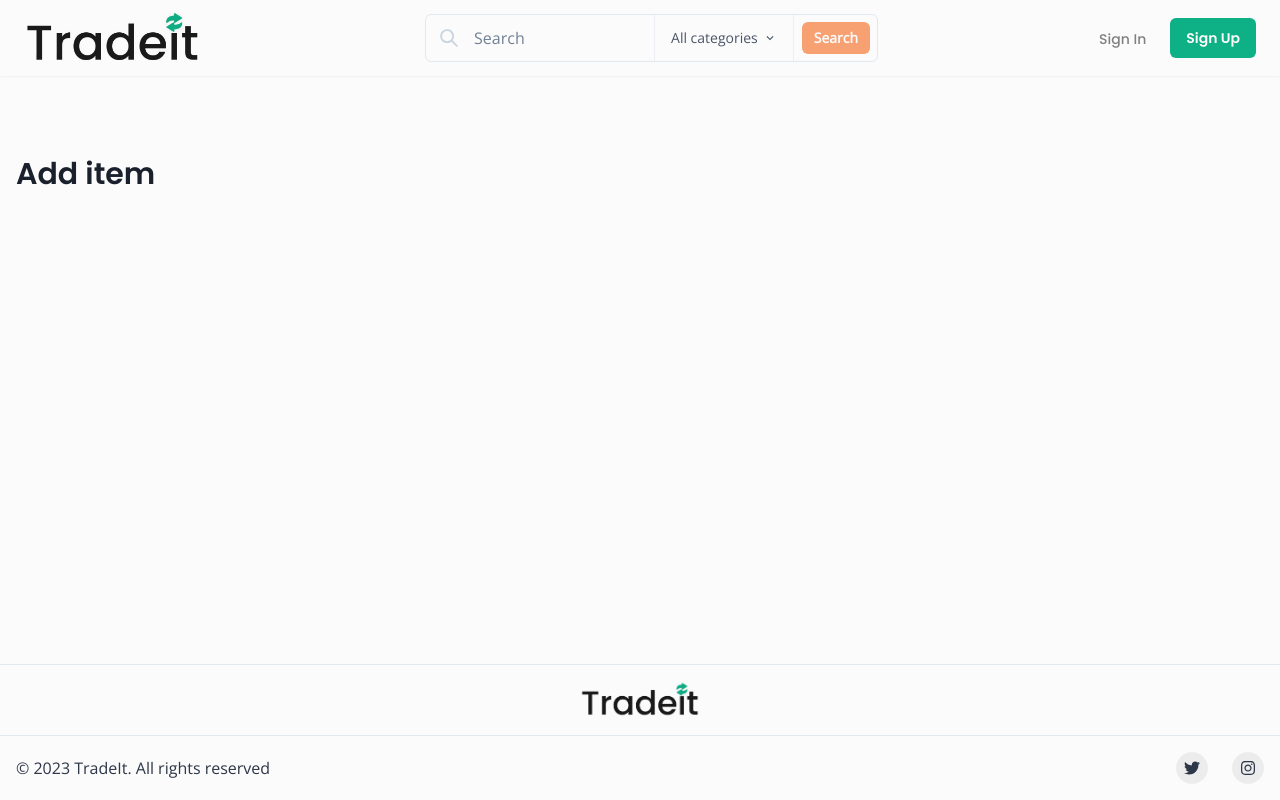
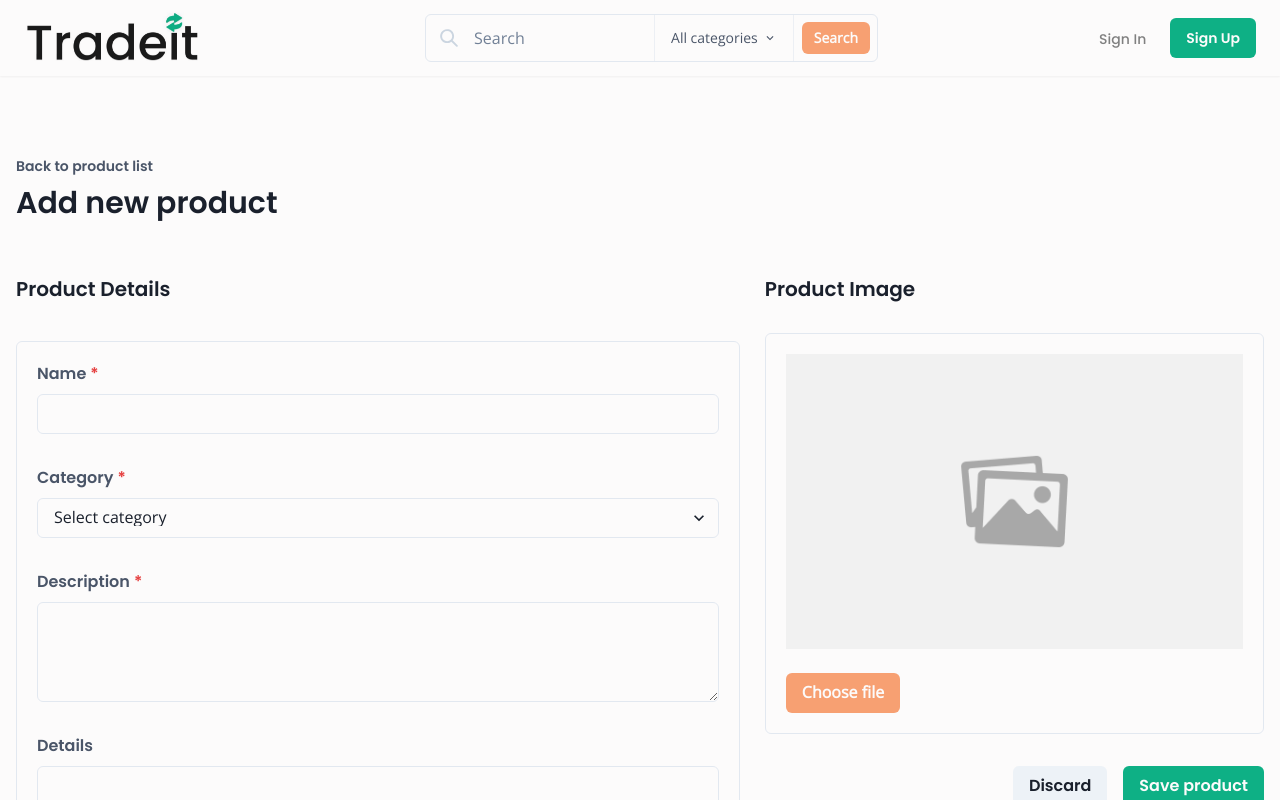
Before and after one commit to danielavornic/trade-it-front, a Next.js app: page /product/add in a window 1280 px wide. Built offline with nearby package versions, Linux system fonts and the light colour scheme.

Commit message:
Add product add page

```diff
--- a/src/pages/product/add.tsx
+++ b/src/pages/product/add.tsx
@@ -1,18 +1,220 @@
+import { products } from "@/api";
 import { Layout } from "@/components";
-import { Box, HStack, Heading } from "@chakra-ui/react";
+import { getCategories } from "@/data";
+import {
+  Box,
+  Button,
+  Flex,
+  FormControl,
+  FormLabel,
+  HStack,
+  Heading,
+  VStack,
+  useToast,
+  Image,
+  Input,
+  Textarea,
+  Text,
+  Select,
+} from "@chakra-ui/react";
+import { useMutation, useQuery, useQueryClient } from "@tanstack/react-query";
+import { useRouter } from "next/router";
+import { useState } from "react";
+
+const initialFormValues = {
+  name: "",
+  description: "",
+  details: "",
+  category: "",
+  condition: "",
+  status: "",
+  targetProduct: "",
+  img: "",
+};
+
+const FALLBACK_IMAGE = "/assets/images/fallback.png";
 
 const AddProductPage = () => {
+  const router = useRouter();
+  const toast = useToast();
+  const queryClient = useQueryClient();
+
+  const { data: categories, isSuccess } = useQuery({
+    queryKey: ["categories"],
+    queryFn: getCategories,
+  });
+
+  const [formValues, setFormValues] = useState(initialFormValues);
+  const [imageUrl, setImageUrl] = useState(FALLBACK_IMAGE);
+
+  // const { mutate: addMutation } = useMutation(products.add, {
+  //   onSuccess: () => {
+  //     toastNotification("Product added succesfully", "success");
+  //     router.push("/catalog");
+  //     queryClient.invalidateQueries(["catalog"]);
+  //     window.scrollTo(0, 0);
+  //   },
+  // });
+
+  const toastNotification = (title: string, status: "success" | "error") =>
+    toast({
+      title,
+      status,
+      duration: 5000,
+      isClosable: true,
+      position: "top-right",
+    });
+
+  const handleChange = (
+    e: React.ChangeEvent<HTMLInputElement> | React.ChangeEvent<HTMLTextAreaElement>,
+  ) =>
+    setFormValues((prevFormValues: any) => ({
+      ...prevFormValues,
+      [e.target.name]: e.target.value,
+    }));
+
+  const handleSubmit = (
+    e: React.FormEvent<HTMLFormElement> | React.MouseEvent<HTMLButtonElement>,
+  ) => {
+    e.preventDefault();
+  };
+
   return (
     <Layout title="Add item">
-      <Box as="section" pt={10}>
-        <Heading as="h2" size="lg" mb="4">
-          Add item
-        </Heading>
-      </Box>
+      <Flex justifyContent="space-between" mb={4} alignItems="center" as="section" pt={10}>
+        <VStack alignItems="start">
+          <Text color="gray.600" fontFamily="poppins" fontWeight="bold" fontSize="sm">
+            Back to product list
+          </Text>
+          <Heading as="h2" size="lg">
+            Add new product
+          </Heading>
+        </VStack>
 
-      <Box as="section" py={10}>
-        <HStack></HStack>
-      </Box>
+        {/* <Flex alignItems="center">
+          <Button colorScheme="gray" fontFamily="poppins" mr={4}>
+            Discard
+          </Button>
+          <Button colorScheme="brand" fontFamily="poppins" onClick={handleSubmit}>
+            Save product
+          </Button>
+        </Flex> */}
+      </Flex>
+
+      <form id="add-product-form" onSubmit={handleSubmit}>
+        <Box as="section" py={10}>
+          <HStack justifyContent="space-between" alignItems="start">
+            <VStack w="58%" alignItems={"start"}>
+              <Heading as="h3" size="md" textAlign="left" mb={8}>
+                Product Details
+              </Heading>
+              <VStack
+                w="full"
+                spacing={8}
+                border="1px solid"
+                borderColor="gray.200"
+                p={5}
+                borderRadius={6}
+              >
+                <FormControl id="name" isRequired>
+                  <FormLabel color="gray.600" fontFamily="poppins" fontWeight="bold">
+                    Name
+                  </FormLabel>
+                  <Input type="name" name="name" value={formValues.name} onChange={handleChange} />
+                </FormControl>
+
+                <FormControl id="category" isRequired>
+                  <FormLabel color="gray.600" fontFamily="poppins" fontWeight="bold">
+                    Category
+                  </FormLabel>
+                  <Select placeholder="Select category">
+                    {categories?.map((category) => (
+                      <option value={category.id}>{category.name}</option>
+                    ))}
+                  </Select>
+                </FormControl>
+
+                <FormControl id="description" isRequired>
+                  <FormLabel color="gray.600" fontFamily="poppins" fontWeight="bold">
+                    Description
+                  </FormLabel>
+                  <Textarea
+                    name="description"
+                    value={formValues.description}
+                    onChange={handleChange}
+                    height="100px"
+                    resize="vertical"
+                  />
+                </FormControl>
+
+                <FormControl id="details">
+                  <FormLabel color="gray.600" fontFamily="poppins" fontWeight="bold">
+                    Details
+                  </FormLabel>
+                  <Textarea
+                    name="details"
+                    value={formValues.details}
+                    onChange={handleChange}
+                    height="150px"
+                    resize="vertical"
+                  />
+                </FormControl>
+
+                <FormControl id="condition" isRequired>
+                  <FormLabel color="gray.600" fontFamily="poppins" fontWeight="bold">
+                    Condition
+                  </FormLabel>
+                  <Select placeholder="Select condition">
+                    <option value="new">New</option>
+                    <option value="like-new">Like new</option>
+                    <option value="used">Used</option>
+                  </Select>
+                </FormControl>
+
+                <FormControl id="targetProduct" isRequired>
+                  <FormLabel color="gray.600" fontFamily="poppins" fontWeight="bold">
+                    Items to look for
+                  </FormLabel>
+                  <Input
+                    type="text"
+                    name="targetProduct"
+                    value={formValues.targetProduct}
+                    onChange={handleChange}
+                  />
+                </FormControl>
+              </VStack>
+            </VStack>
+
+            <Box w="40%">
+              <Heading as="h3" size="md" textAlign="left" mb={8}>
+                Product Image
+              </Heading>
+              <FormControl
+                isRequired
+                borderRadius={6}
+                p={5}
+                border="1px solid"
+                borderColor="gray.200"
+              >
+                <Image src={imageUrl} alt="product" w="full" mb={6} />
+                <input type="file" accept="image/*" id="file-input" className="file-input" />
+                <label htmlFor="file-input" className="file-input-label">
+                  Choose file
+                </label>
+              </FormControl>
+
+              <Flex alignItems="center" justifyContent="flex-end" mt={8}>
+                <Button colorScheme="gray" fontFamily="poppins" mr={4}>
+                  Discard
+                </Button>
+                <Button colorScheme="brand" fontFamily="poppins" onClick={handleSubmit}>
+                  Save product
+                </Button>
+              </Flex>
+            </Box>
+          </HStack>
+        </Box>
+      </form>
     </Layout>
   );
 };
--- a/src/styles/globals.css
+++ b/src/styles/globals.css
@@ -15,6 +15,52 @@ a {
   color: inherit;
   text-decoration: none;
 }
-.navbar {
-  width: 100%;
+
+
+.file-input {
+  display: none;
 }
+
+.file-input-label {
+  display: -webkit-inline-box;
+  display: -webkit-inline-flex;
+  display: -ms-inline-flexbox;
+  display: inline-flex;
+  -webkit-appearance: none;
+  -moz-appearance: none;
+  -ms-appearance: none;
+  appearance: none;
+  -webkit-align-items: center;
+  -webkit-box-align: center;
+  -ms-flex-align: center;
+  align-items: center;
+  -webkit-box-pack: center;
+  -ms-flex-pack: center;
+  -webkit-justify-content: center;
+  justify-content: center;
+  user-select: none;
+  position: relative;
+  white-space: nowrap;
+  vertical-align: middle;
+  outline: 2px solid transparent;
+  outline-offset: 2px;
+  line-height: 1.2;
+  border-radius: var(--chakra-radii-md);
+  font-weight: var(--chakra-fontWeights-semibold);
+  transition-property: var(--chakra-transition-property-common);
+  transition-duration: var(--chakra-transition-duration-normal);
+  height: var(--chakra-sizes-10);
+  min-width: var(--chakra-sizes-10);
+  font-size: var(--chakra-fontSizes-md);
+  -webkit-padding-start: var(--chakra-space-4);
+  padding-inline-start: var(--chakra-space-4);
+  -webkit-padding-end: var(--chakra-space-4);
+  padding-inline-end: var(--chakra-space-4);
+  background: var(--chakra-colors-accent-500);
+  color: var(--chakra-colors-white);
+  cursor: pointer;
+}
+
+.file-input-label:hover {
+  opacity: 0.8;
+}
```
Also changed, not shown: public/assets/images/fallback.png (added).
